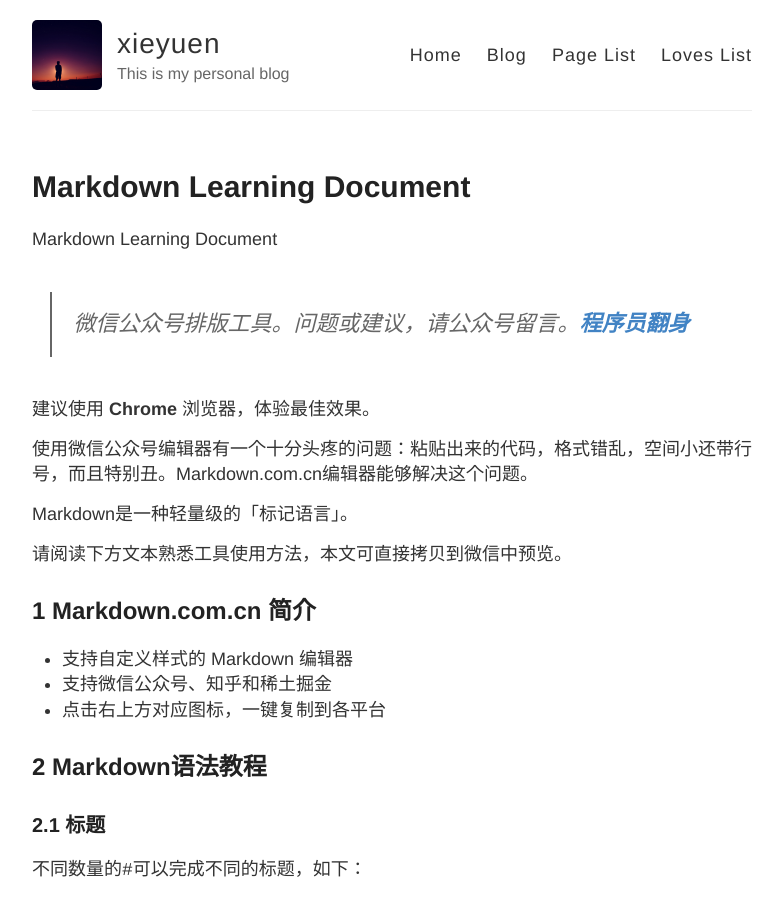
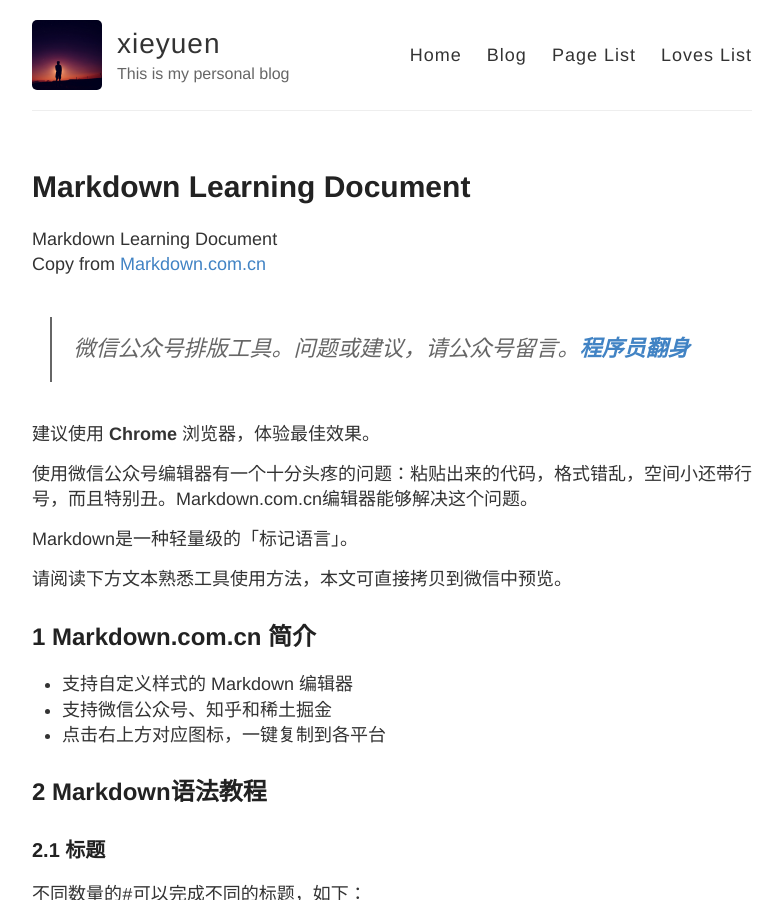
Before and after one commit to xieyuen/blog.github.io, a Jekyll site: the page built from _posts/2023-4-15-LearnMarkdown.md, in a window 1280 px wide and 900 px high. Shown: the whole window, without its empty margins (248-1031 px from the left). Built offline with Jekyll 4.4.1, drawn with Linux system fonts in a browser that asks for light colours.

Commit message:
Update 2023-4-15-LearnMarkdown.md

```diff
--- a/_posts/2023-4-15-LearnMarkdown.md
+++ b/_posts/2023-4-15-LearnMarkdown.md
@@ -4,7 +4,9 @@ title: Markdown Learning Document
 permalink: /md-learning-document
 ---
 
-Markdown Learning Document
+Markdown Learning Document<br>
+Copy from [Markdown.com.cn](<markdown.com.cn>)
+
 
 >微信公众号排版工具。问题或建议，请公众号留言。**[程序员翻身](#jump_8)**
 
```
